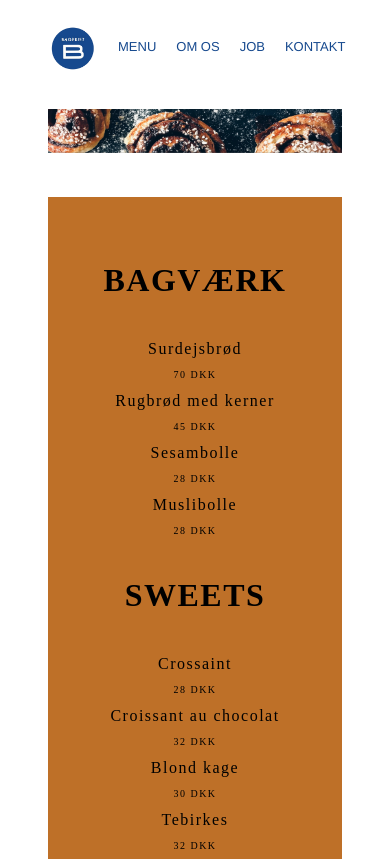
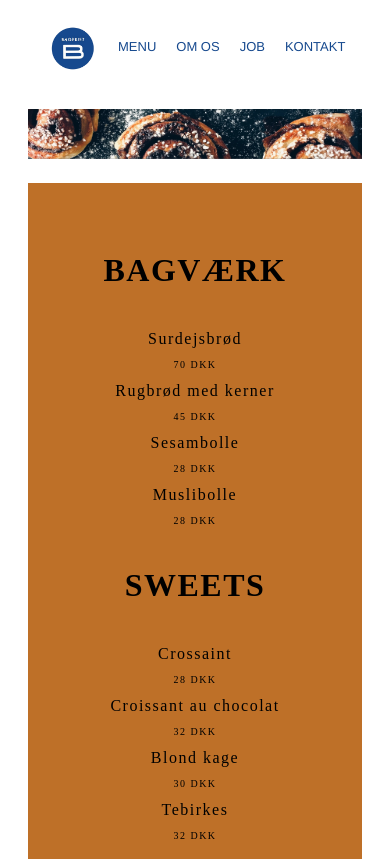
Before and after one commit to asta4678/bageriet, a plain HTML site: page menu.html in a window 390 px wide. Shown: the top 859 px of the page. Drawn offline with Linux system fonts and the light colour scheme.

Commit message:
menu tilpas til mobil

```diff
--- a/menu.css
+++ b/menu.css
@@ -45,3 +45,19 @@
 .text-andet-item-price {
   font-size: x-small;
 }
+
+@media (max-width: 499px) {
+  .background-colormenubillede {
+    background-color: white;
+    margin-left: 10px;
+    padding-left: 10px;
+    margin-right: 10px;
+    padding-right: 10px;
+  }
+
+  .background-color {
+    background-color: white;
+    margin: 10px;
+    padding: 10px;
+  }
+}
```
